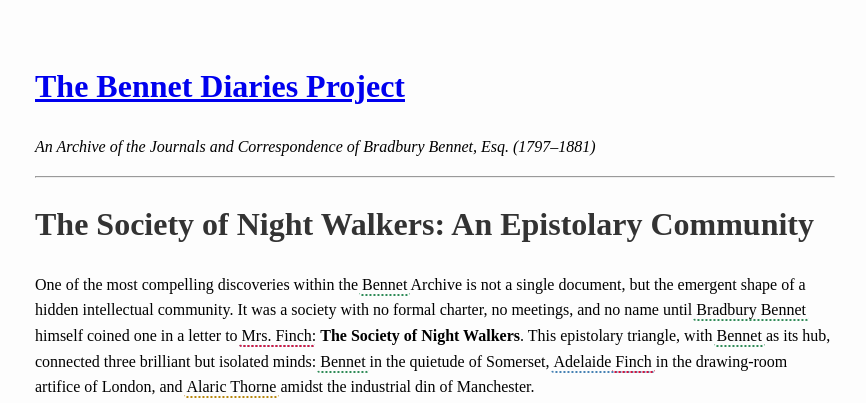
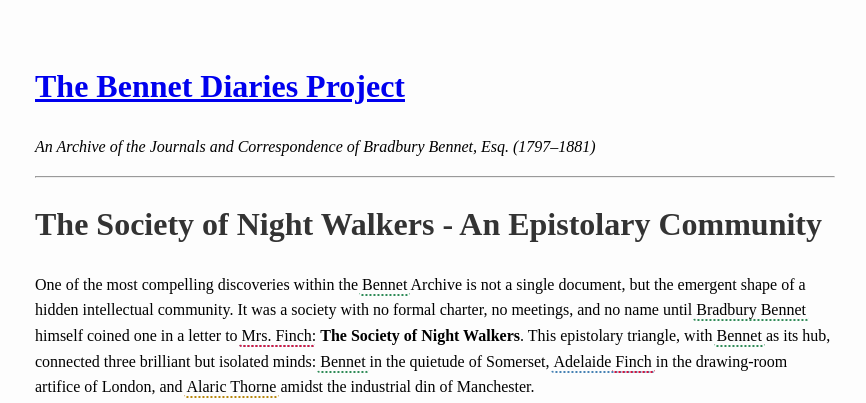
Before and after one commit to bennetdiaries/bennetdiaries.github.io, a Jekyll site: the page built from context/night-walkers.md, in a window 1280 px wide. Shown: the top 403 px of the page, without its empty margins (205-1071 px from the left). Built offline with Jekyll 4.4.1, drawn with Linux system fonts in a browser that asks for light colours.

```diff
--- a/context/night-walkers.md
+++ b/context/night-walkers.md
@@ -2,7 +2,7 @@
 title: The Society of Night Walkers - An Epistolary Community
 ---
 
-# The Society of Night Walkers: An Epistolary Community
+# The Society of Night Walkers - An Epistolary Community
 
 One of the most compelling discoveries within the Bennet Archive is not a single document, but the emergent shape of a hidden intellectual community. It was a society with no formal charter, no meetings, and no name until Bradbury Bennet himself coined one in a letter to Mrs. Finch: **The Society of Night Walkers**. This epistolary triangle, with Bennet as its hub, connected three brilliant but isolated minds: Bennet in the quietude of Somerset, Adelaide Finch in the drawing-room artifice of London, and Alaric Thorne amidst the industrial din of Manchester.
 
```
